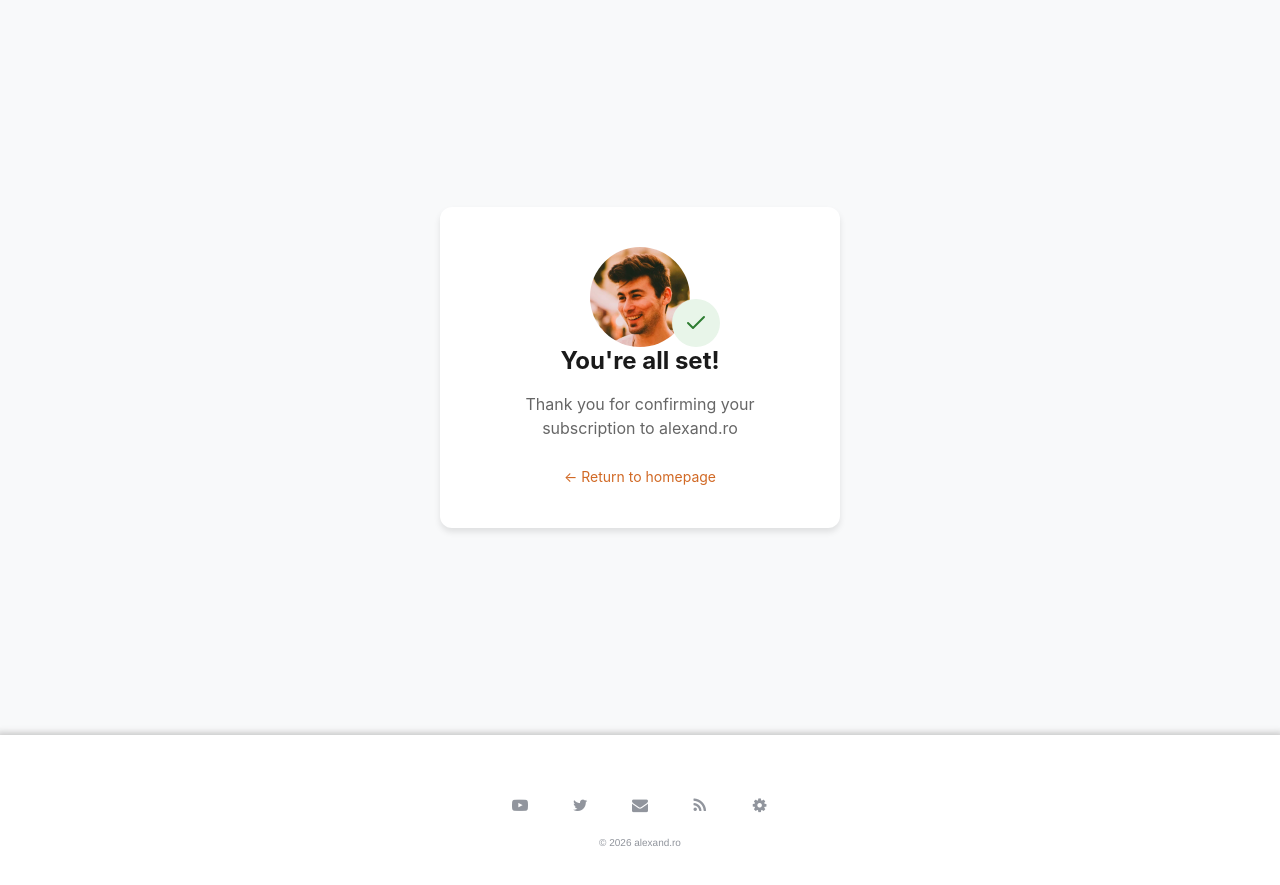
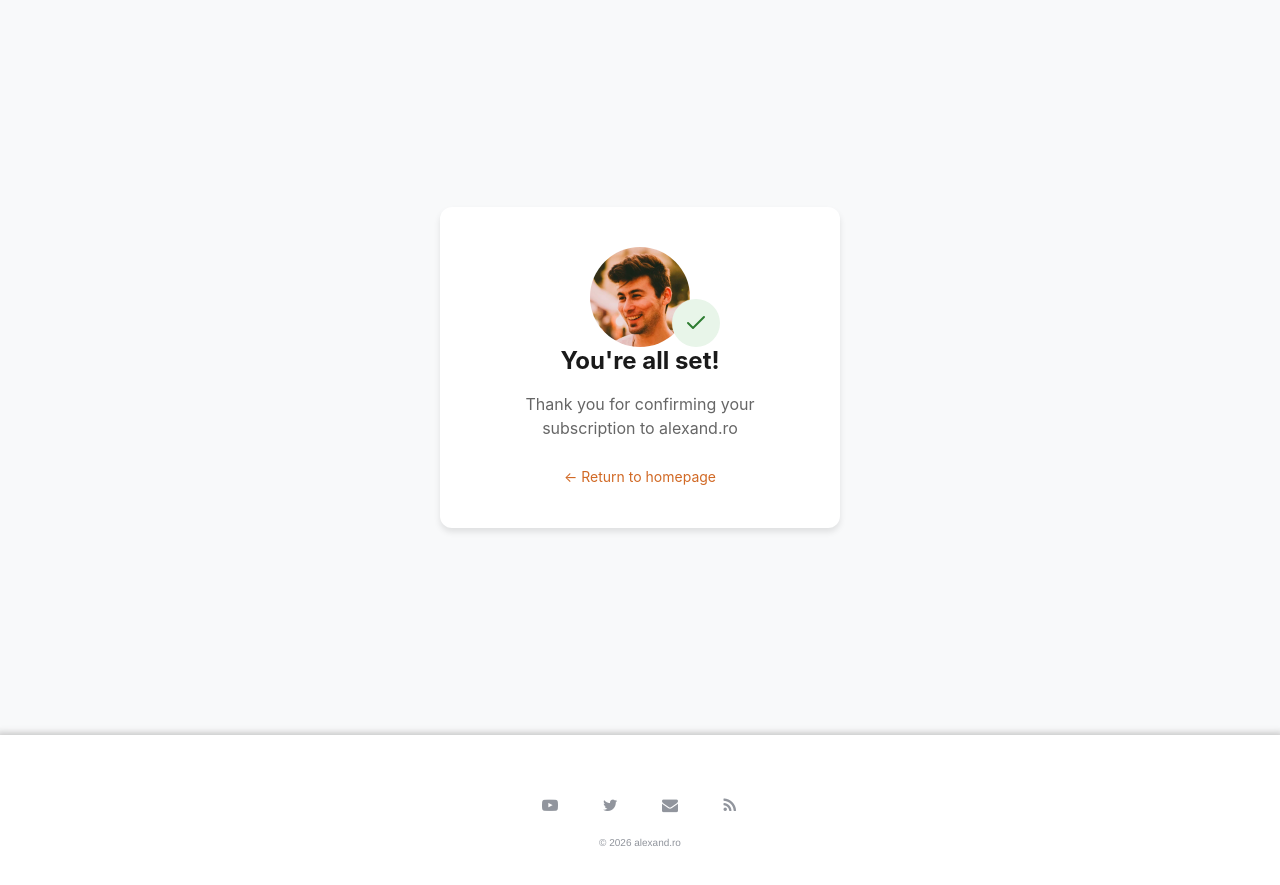
Before and after one commit to alexand-ro/alexand-ro.github.io, a Jekyll site: the page built from subscription-confirmed.html, in a window 1280 px wide. Shown: the top 885 px of the page. Built offline with Jekyll 4.4.1, drawn with Linux system fonts in a browser that asks for light colours; comment, search, counter and statistics services are not loaded.

Commit message:
footer icon removed

```diff
--- a/_includes/footer.html
+++ b/_includes/footer.html
@@ -15,12 +15,6 @@
     <a class="btn rss" href="https://alexand.ro/feed.xml">
       <i class="fa fa-rss"></i>
     </a>
-    <a
-      class="btn toolsatlas"
-      href="https://toolsatlas.com/youtube-thumbnail-downloader"
-    >
-      <i class="fa fa-gear"></i>
-    </a>
   </div>
   <a class="copyright" href="/">© <span id="current-year"></span> alexand.ro</a>
 </div>
```
